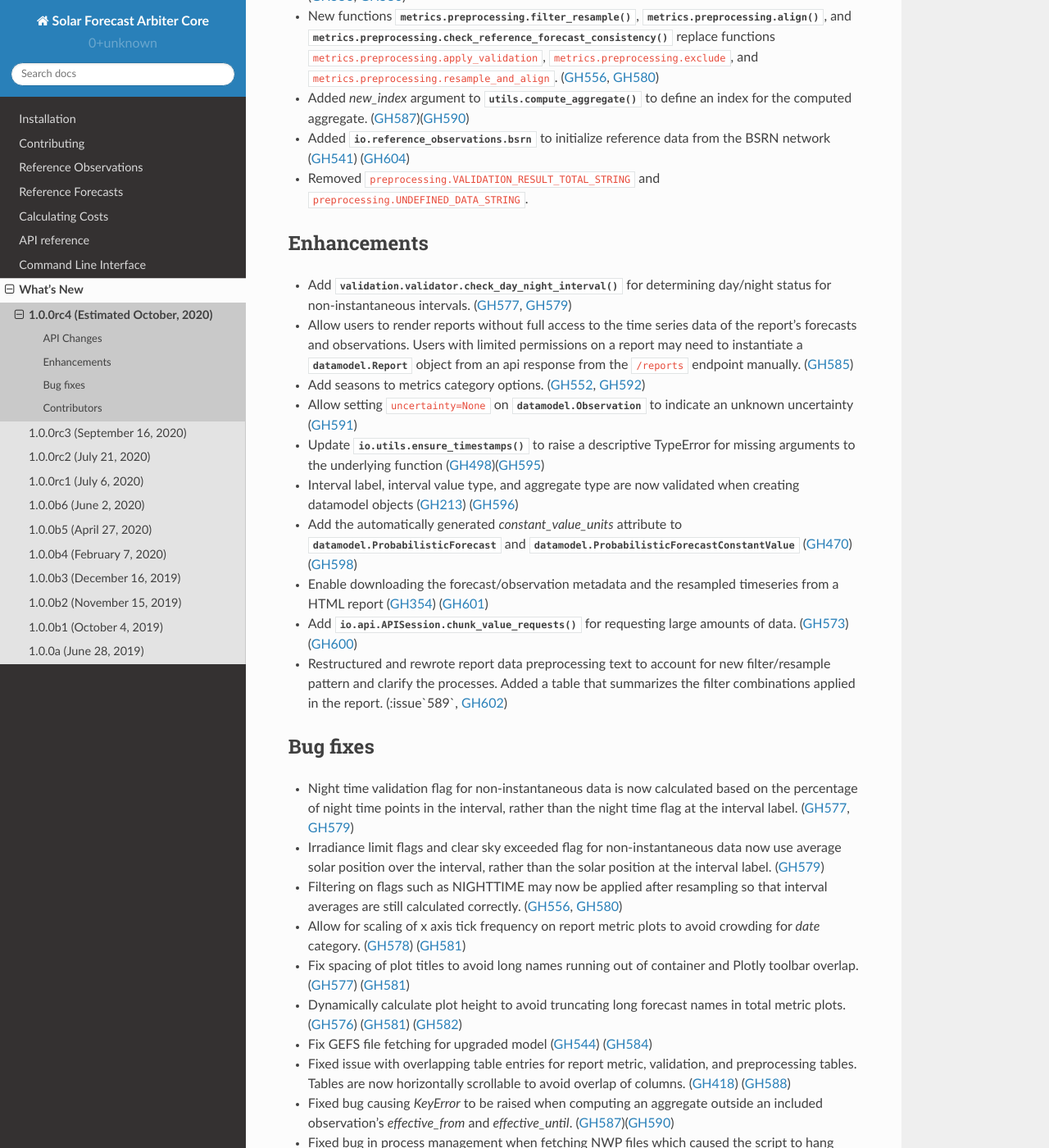
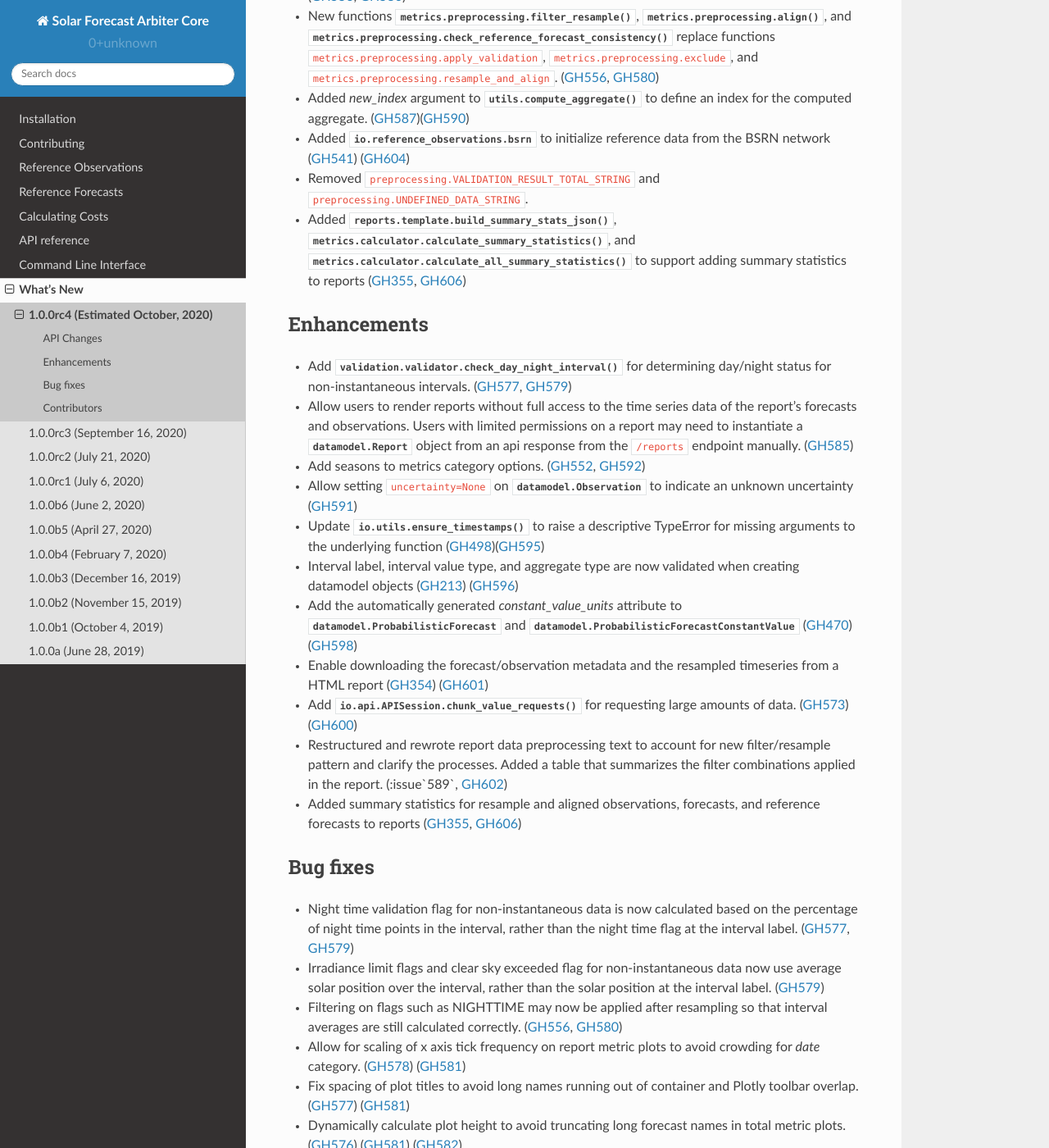
Before and after one commit to SolarArbiter/solarforecastarbiter-core, a Sphinx documentation site: the page built from docs/source/whatsnew/1.0.0rc4.rst, in a window 1280 px wide and 1400 px high, scrolled down 527 px. Shown: the whole window at 82% size. Built offline with Sphinx 7.4.7 and the Read the Docs theme 2.0.0, drawn with Linux system fonts in a browser that asks for light colours.

Commit message:
update docs

```diff
--- a/docs/source/api.rst
+++ b/docs/source/api.rst
@@ -503,6 +503,8 @@ Entry points for calculating metrics for
    metrics.calculator.calculate_deterministic_metrics
    metrics.calculator.calculate_probabilistic_metrics
    metrics.calculator.calculate_event_metrics
+   metrics.calculator.calculate_all_summary_statistics
+   metrics.calculator.calculate_summary_statistics
 
 Preprocessing
 -------------
--- a/docs/source/whatsnew/1.0.0rc4.rst
+++ b/docs/source/whatsnew/1.0.0rc4.rst
@@ -36,6 +36,10 @@ API Changes
   from the BSRN network (:issue:`541`) (:pull:`604`)
 * Removed ``preprocessing.VALIDATION_RESULT_TOTAL_STRING`` and
   ``preprocessing.UNDEFINED_DATA_STRING``.
+* Added :py:func:`reports.template.build_summary_stats_json`,
+  :py:func:`metrics.calculator.calculate_summary_statistics`, and
+  :py:func:`metrics.calculator.calculate_all_summary_statistics` to
+  support adding summary statistics to reports (:issue:`355`, :pull:`606`)
 
 
 Enhancements
@@ -64,6 +68,8 @@ Enhancements
   new filter/resample pattern and clarify the processes. Added a table that
   summarizes the filter combinations applied in the report.
   (:issue`589`, :pull:`602`)
+* Added summary statistics for resample and aligned observations,
+  forecasts, and reference forecasts to reports (:issue:`355`, :pull:`606`)
 
 
 Bug fixes
```
